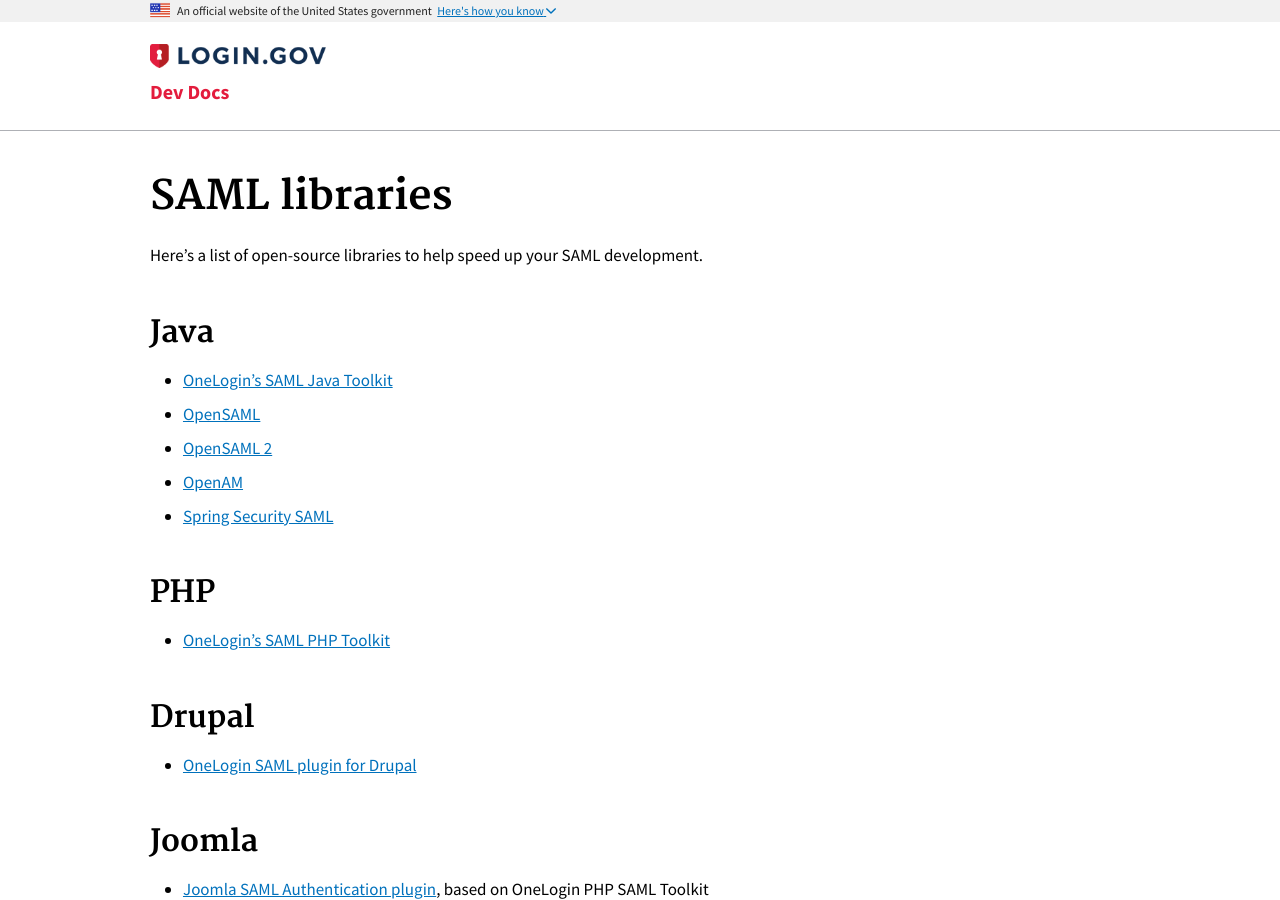
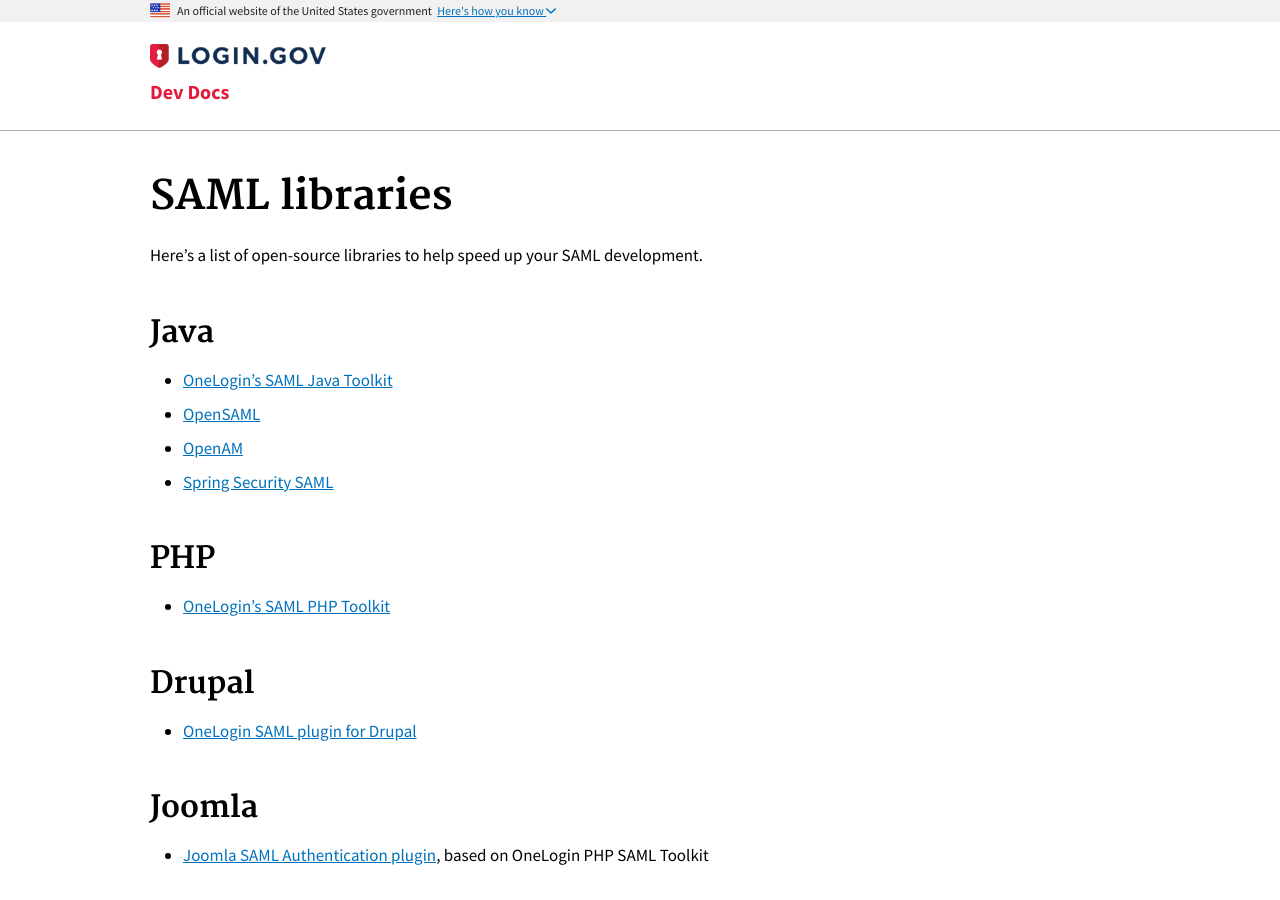
Before and after one commit to GSA-TTS/identity-dev-docs, a Jekyll site: the page built from _pages/saml_libs.md, in a window 1280 px wide and 900 px high. Built offline with Jekyll 4.4.1, drawn with Linux system fonts in a browser that asks for light colours.

Commit message:
Fixing links, add Java SP link

```diff
--- a/_pages/saml_libs.md
+++ b/_pages/saml_libs.md
@@ -9,8 +9,7 @@
 ## Java
 
 - [OneLogin's SAML Java Toolkit](https://github.com/onelogin/java-saml)
-- [OpenSAML](http://svn.shibboleth.net/view/java-opensaml/)
-- [OpenSAML 2](http://svn.shibboleth.net/view/java-opensaml2/)
+- [OpenSAML](https://wiki.shibboleth.net/confluence/display/OS30/Home)
 - [OpenAM](https://forgerock.org/openam/)
 - [Spring Security SAML](http://projects.spring.io/spring-security-saml/)
 
```
Also changed, not shown: _pages/sp_refs.md (+1 -0 lines).
